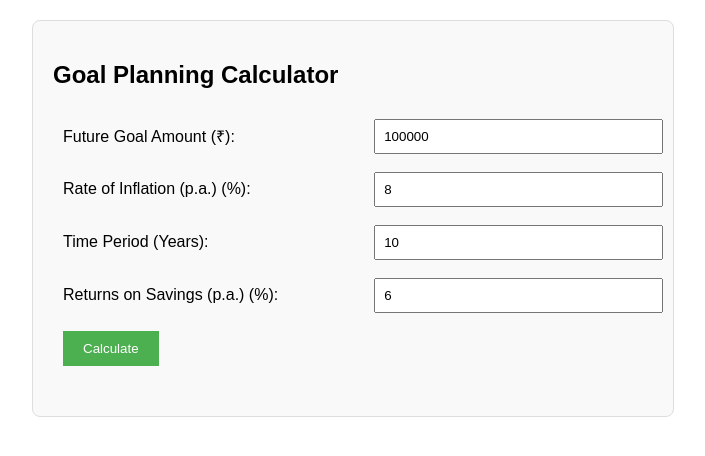
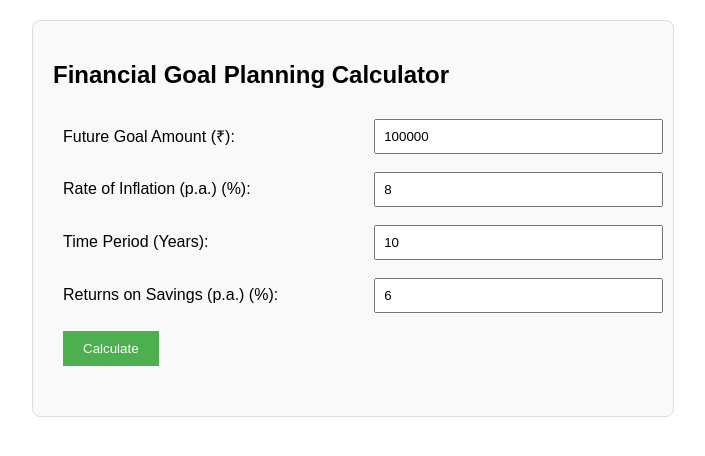
Before and after one commit to ArunKumarM798/Financial-Goal-Planning-calculator, a plain HTML site: page index.html in a window 1280 px wide. Shown: the whole page, without its empty margins (287-992 px from the left). Drawn offline with nearby package versions, Linux system fonts and the light colour scheme.

Commit message:
Add files via upload

```diff
--- a/index.html
+++ b/index.html
@@ -2,7 +2,7 @@
 <html lang="en">
 <head>
   <meta charset="UTF-8">
-  <title>Goal Planning Calculator</title>
+  <title>Financial Goal Planning Calculator</title>
   <script src="https://cdn.jsdelivr.net/npm/chart.js@2.9.4"></script>
   <style>
     body {
@@ -49,7 +49,7 @@
 </head>
 <body>
   <div class="calculator-container">
-    <h2>Goal Planning Calculator</h2>
+    <h2>Financial Goal Planning Calculator</h2>
     <table>
       <tr>
         <td>Future Goal Amount (₹):</td>
```
